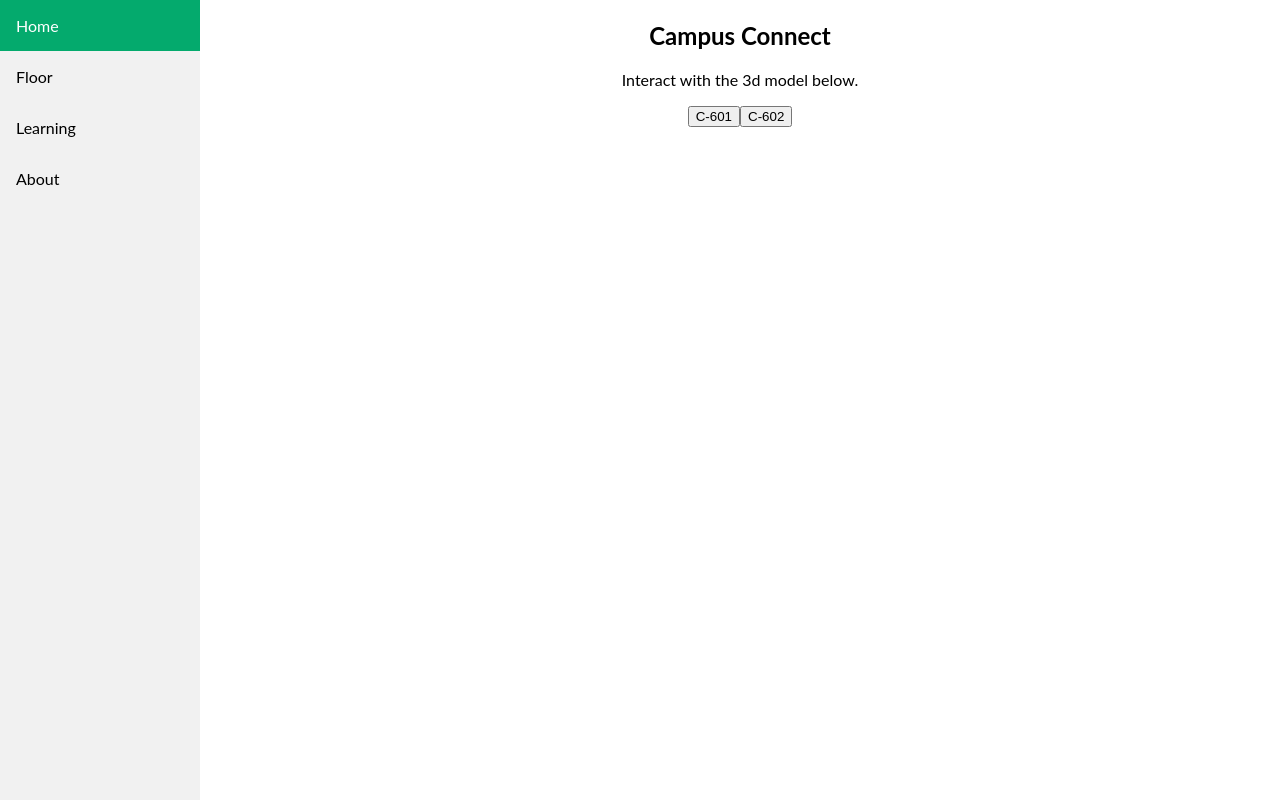
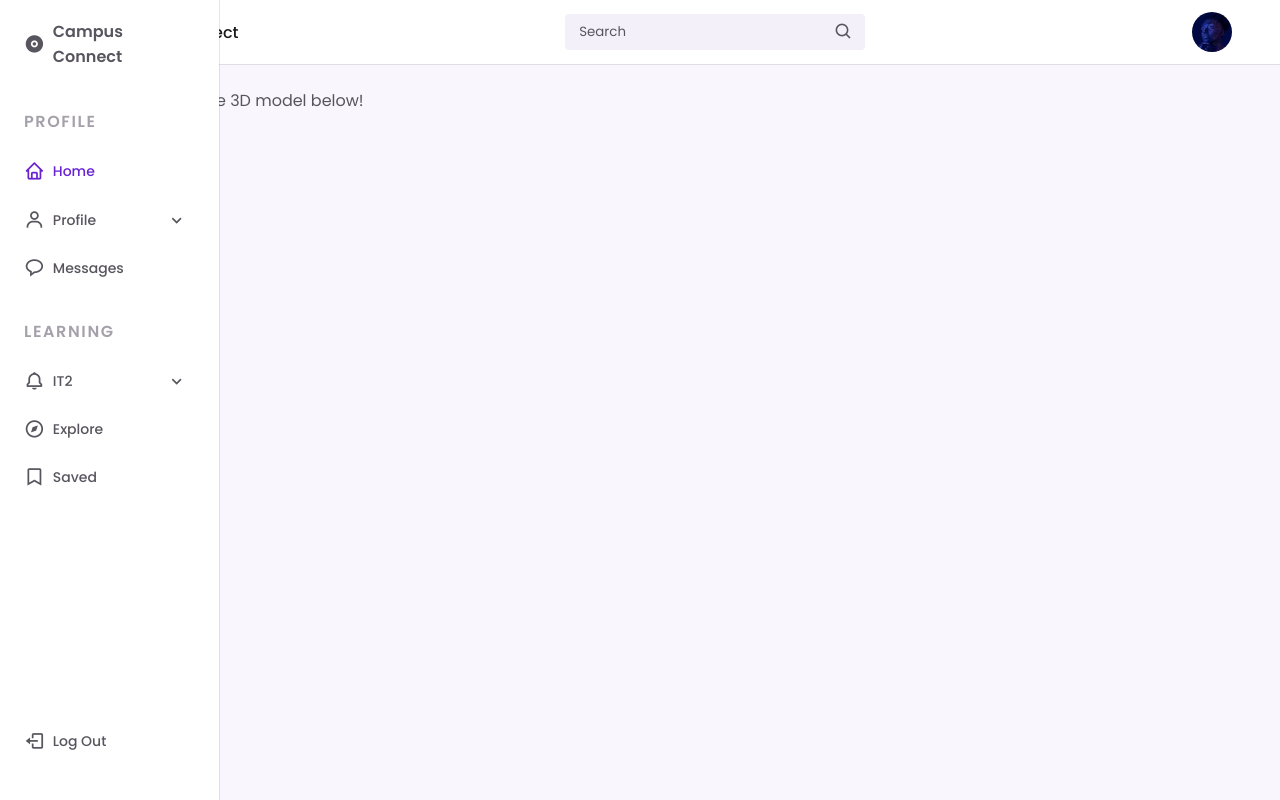
Before and after one commit to Kushal-Dev94/CampusConnect, a plain HTML site: page index.html in a window 1280 px wide. Drawn offline with nearby package versions, Linux system fonts and the light colour scheme; some packages are replaced by stand-ins of ours; a script that the page names is missing.

Commit message:
Updated the sidebar

```diff
--- /dev/null
+++ b/assets/js/main.js
@@ -0,0 +1,26 @@
+/*==================== SHOW NAVBAR ====================*/
+const showMenu = (headerToggle, navbarId) =>{
+    const toggleBtn = document.getElementById(headerToggle),
+    nav = document.getElementById(navbarId)
+
+    // Validate that variables exist
+    if(headerToggle && navbarId){
+        toggleBtn.addEventListener('click', ()=>{
+            // We add the show-menu class to the div tag with the nav__menu class
+            nav.classList.toggle('show-menu')
+            // change icon
+            toggleBtn.classList.toggle('bx-x')
+        })
+    }
+}
+showMenu('header-toggle','navbar')
+
+/*==================== LINK ACTIVE ====================*/
+const linkColor = document.querySelectorAll('.nav__link')
+
+function colorLink(){
+    linkColor.forEach(l => l.classList.remove('active'))
+    this.classList.add('active')
+}
+
+linkColor.forEach(l => l.addEventListener('click', colorLink))
--- /dev/null
+++ b/assets/scss/styles.scss
@@ -0,0 +1,320 @@
+/*========== GOOGLE FONTS ==========*/
+@import url('https://fonts.googleapis.com/css2?family=Poppins:wght@400;500;600&display=swap');
+
+/*========== VARIABLES CSS ==========*/
+:root{
+    --header-height: 3.5rem;
+    --nav-width: 219px;
+
+    /*========== Colors ==========*/
+    --first-color: #6923D0;
+    --first-color: purple;
+    --first-color-light: #F4F0FA;
+    --title-color: #19181B;
+    --text-color: #58555E;
+    --text-color-light: #A5A1AA;
+    --body-color: #F9F6FD;
+    --container-color: #FFFFFF;
+
+    /*========== Font and typography ==========*/
+    --body-font: 'Poppins', sans-serif;
+
+    --normal-font-size: .938rem;
+    --small-font-size: .75rem;
+    --smaller-font-size: .75rem;
+
+    @media screen and (min-width: 1024px){
+        --normal-font-size: 1rem;
+        --small-font-size: .875rem;
+        --smaller-font-size: .813rem;
+    }
+
+    /*========== Font weight ==========*/
+    --font-medium: 500;
+    --font-semi-bold: 600;
+
+    /*========== z index ==========*/
+    --z-fixed: 100;
+}
+
+/*========== BASE ==========*/
+*,::before,::after{
+    box-sizing: border-box;
+}
+
+body{
+    margin: var(--header-height) 0 0 0;
+    padding: 1rem 1rem 0;
+    font-family: var(--body-font);
+    font-size: var(--normal-font-size);
+    background-color: var(--body-color);
+    color: var(--text-color);
+}
+h3{
+    margin: 0;
+}
+
+a{
+    text-decoration: none;
+}
+img{
+    max-width: 100%;
+    height: auto;
+}
+
+/*========== HEADER ==========*/
+.header{
+    position: fixed;
+    top: 0;
+    left: 0;
+    width: 100%;
+    background-color: var(--container-color);
+    box-shadow: 0 1px 0 rgba(22, 8, 43, .1);
+    padding: 0 1rem;
+    z-index: var(--z-fixed);
+
+    &__container{
+        display: flex;
+        align-items: center;
+        height: var(--header-height);
+        justify-content: space-between;
+    }
+
+    &__img{
+        width: 35px;
+        height: 35px;
+        border-radius: 50%;
+    }
+    &__logo{
+        color: var(--title-color);
+        font-weight: var(--font-medium);
+        display: none;
+    }
+    &__search{
+        display: flex;
+        padding: .40rem .75rem;
+        background-color: var(--first-color-light);
+        border-radius: .25rem;
+    }
+    &__input{
+        width: 100%;
+        border: none;
+        outline: none;
+        background-color: var(--first-color-light);
+
+        &::placeholder{
+            font-family: var(--body-font);
+            color: var(--text-color);
+        }
+    }
+    &__icon,
+    &__toggle{
+        font-size: 1.2rem;
+    }
+    &__toggle{
+        color: var(--title-color);
+        cursor: pointer;
+    }
+}
+
+/*========== NAV ==========*/
+.nav{
+    position: fixed;
+    top: 0;
+    left: -100%;
+    height: 100vh;
+    padding: 1rem 1rem 0;
+    background-color: var(--container-color);
+    box-shadow: 1px 0 0 rgba(22, 8, 43, .1);
+    z-index: var(--z-fixed);
+    transition: .4s;
+
+    &__container{
+        height: 100%;
+        display: flex;
+        flex-direction: column;
+        justify-content: space-between;
+        padding-bottom: 3rem;
+        overflow: auto;
+        scrollbar-width: none; /* For mozilla */
+
+        /* For Google Chrome and others */
+        &::-webkit-scrollbar {
+            display: none;
+        }
+    }
+
+
+    &__logo{
+        font-weight: var(--font-semi-bold);
+        margin-bottom: 2.5rem;
+    }
+
+    &__list,
+    &__items{
+        display: grid;
+    }
+    &__list{
+        row-gap: 2.5rem;
+    }
+    &__items{
+        row-gap: 1.5rem;
+    }
+    &__subtitle{
+        font-size: var(--normal-font-size);
+        text-transform: uppercase;
+        letter-spacing: .1rem;
+        color: var(--text-color-light);
+    }
+    &__link{
+        display: flex;
+        align-items: center;
+        color: var(--text-color);
+
+        &:hover{
+            color: var(--first-color);
+        }
+    }
+    &__icon{
+        font-size: 1.2rem;
+        margin-right: .5rem;
+    }
+    &__name{
+        font-size: var(--small-font-size);
+        font-weight: var(--font-medium);
+        white-space: nowrap;
+    }
+    &__logout{
+        margin-top: 5rem;
+    }
+
+    /* Dropdown */
+    &__dropdown{
+        overflow: hidden;
+        max-height: 21px;
+        transition: .4s ease-in-out;
+
+        &-collapse{
+            background-color: var(--first-color-light);
+            border-radius: .25rem;
+            margin-top: 1rem;
+        }
+        &-content{
+            display: grid;
+            row-gap: .5rem;
+            padding: .75rem 2.5rem .75rem 1.8rem;
+        }
+
+        &-item{
+            font-size: var(--smaller-font-size);
+            font-weight: var(--font-medium);
+            color: var(--text-color);
+
+            &:hover{
+                color: var(--first-color);
+            }
+        }
+        &-icon{
+            margin-left: auto;
+            transition: .4s;
+        }
+
+        /* Show collapse */
+        &:hover{
+            max-height: 100rem;
+        }
+
+        /*Rotate icon arrow*/
+        &:hover  &-icon{
+            transform: rotate(180deg);
+        }
+    }
+}
+
+/*===== Show menu =====*/
+.show-menu{
+    left: 0;
+}
+
+/*===== Active link =====*/
+.active{
+    color: var(--first-color);
+}
+
+/* ========== MEDIA QUERIES ==========*/
+/* For small devices reduce search*/
+@media screen and (max-width: 320px){
+    .header{
+        &__search{
+            width: 70%;
+        }
+    }
+}
+
+@media screen and (min-width: 768px){
+    body{
+        padding: 1rem 3rem 0 6rem;
+    }
+
+    .header{
+        padding: 0 3rem 0 6rem;
+
+        &__container{
+            height: calc(var(--header-height) + .5rem);
+        }
+        &__search{
+            width: 300px;
+            padding: .55rem .75rem;
+        }
+        &__toggle{
+            display: none;
+        }
+        &__logo{
+            display: block;
+        }
+        &__img{
+            width: 40px;
+            height: 40px;
+            order: 1;
+        }
+    }
+
+    .nav{
+        left: 0;
+        padding: 1.2rem 1.5rem 0;
+        width: 68px;
+
+        &__items{
+            row-gap: 1.7rem;
+        }
+
+        &__icon{
+            font-size: 1.3rem;
+        }
+
+        &__logo-name,
+        &__name,
+        &__subtitle,
+        &__dropdown-icon{
+            opacity: 0;
+            transition: .3s;
+        }
+
+        &:hover{
+           width: var(--nav-width);
+        }
+
+        &:hover &__logo-name{
+            opacity: 1;
+        }
+        &:hover &__subtitle{
+            opacity: 1;
+        }
+        &:hover &__name{
+            opacity: 1;
+        }
+        &:hover &__dropdown-icon{
+            opacity: 1;
+        }
+    }
+}
--- a/index.html
+++ b/index.html
@@ -5,34 +5,141 @@
   <meta charset="UTF-8">
   <meta name="viewport" content="width=device-width, initial-scale=1.0">
   <title>Campus Connect</title>
-  <link rel="stylesheet" href="style.css">
+  <!--========== BOX ICONS ==========-->
+  <link rel="stylesheet" href="https://cdn.jsdelivr.net/npm/boxicons@latest/css/boxicons.min.css">
+
+  <!--========== CSS ==========-->
+  <link rel="stylesheet" href="assets/css/styles.css">
+  <script src="assets/js/main.js"></script>
+
   <link rel="script" href="script.js">
   <script type="module" src="https://ajax.googleapis.com/ajax/libs/model-viewer/3.1.1/model-viewer.min.js"></script>
 </head>
 
 <body>
-  <div class="sidebar">
-    <a class="active" href="home">Home</a>
-    <a href="#floors">Floor</a>
-    <a href="#learning">Learning</a>
-    <a href="#about">About</a>
-  </div>
+        <!--========== HEADER ==========-->
+        <header class="header">
+          <div class="header__container">
+              <img src="assets/img/perfil.jpg" alt="" class="header__img">
+
+              <a href="#" class="header__logo">Campus Connect</a>
+
+              <div class="header__search">
+                  <input type="search" placeholder="Search" class="header__input">
+                  <i class='bx bx-search header__icon'></i>
+              </div>
+
+              <div class="header__toggle">
+                  <i class='bx bx-menu' id="header-toggle"></i>
+              </div>
+          </div>
+      </header>
+
+      <!--========== NAV ==========-->
+      <div class="nav" id="navbar">
+          <nav class="nav__container">
+              <div>
+                  <a href="#" class="nav__link nav__logo">
+                      <i class='bx bxs-disc nav__icon' ></i>
+                      <span class="nav__logo-name">Campus Connect</span>
+                  </a>
+
+                  <div class="nav__list">
+                      <div class="nav__items">
+                          <h3 class="nav__subtitle">Profile</h3>
+
+                          <a href="#" class="nav__link active">
+                              <i class='bx bx-home nav__icon' ></i>
+                              <span class="nav__name">Home</span>
+                          </a>
+
+                          <div class="nav__dropdown">
+                              <a href="#" class="nav__link">
+                                  <i class='bx bx-user nav__icon' ></i>
+                                  <span class="nav__name">Profile</span>
+                                  <i class='bx bx-chevron-down nav__icon nav__dropdown-icon'></i>
+                              </a>
+
+                              <div class="nav__dropdown-collapse">
+                                  <div class="nav__dropdown-content">
+                                      <a href="#" class="nav__dropdown-item">Passwords</a>
+                                      <a href="#" class="nav__dropdown-item">Mail</a>
+                                      <a href="#" class="nav__dropdown-item">Accounts</a>
+                                  </div>
+                              </div>
+                          </div>
+
+                          <a href="#" class="nav__link">
+                              <i class='bx bx-message-rounded nav__icon' ></i>
+                              <span class="nav__name">Messages</span>
+                          </a>
+                      </div>
+
+                      <div class="nav__items">
+                          <h3 class="nav__subtitle">Learning</h3>
+
+                          <div class="nav__dropdown">
+                              <a href="#" class="nav__link">
+                                  <i class='bx bx-bell nav__icon' ></i>
+                                  <span class="nav__name">IT2</span>
+                                  <i class='bx bx-chevron-down nav__icon nav__dropdown-icon'></i>
+                              </a>
+
+                              <div class="nav__dropdown-collapse">
+                                  <div class="nav__dropdown-content">
+                                      <a href="#" class="nav__dropdown-item">Syllabus</a>
+                                      <a href="#" class="nav__dropdown-item">Timetable</a>
+                                      <a href="#" class="nav__dropdown-item">Notes</a>
+                                      <a href="#" class="nav__dropdown-item">PYQs</a>
+                                  </div>
+                              </div>
+
+                          </div>
+
+                          <a href="#" class="nav__link">
+                              <i class='bx bx-compass nav__icon' ></i>
+                              <span class="nav__name">Explore</span>
+                          </a>
+                          <a href="#" class="nav__link">
+                              <i class='bx bx-bookmark nav__icon' ></i>
+                              <span class="nav__name">Saved</span>
+                          </a>
+                      </div>
+                  </div>
+              </div>
+
+              <a href="#" class="nav__link nav__logout">
+                  <i class='bx bx-log-out nav__icon' ></i>
+                  <span class="nav__name">Log Out</span>
+              </a>
+          </nav>
+      </div>
+
+      <!--========== CONTENTS ==========-->
+      <main>
+          <section>
+              <p>Interact with the 3D model below!</p>
+      </main>
 
   <div class="content">
-    <h2>Campus Connect</h2>
-    <p>Interact with the 3d model below.</p>
-
     <div>
-      <model-viewer src="6th_scans/3d_models/6thFloor.glb" ar ar-modes="webxr scene-viewer quick-look" camera-controls shadow-intensity="1" environment-image="6th_scans/3d_models/pillars_1k.hdr" exposure="1" auto-rotate camera-orbit="-361.1deg 49.54deg 6514m" field-of-view="22.98deg">
-        <button class="Hotspot" slot="hotspot-2" data-position="31828.469774156987m 9.094947017729282e-13m 12238.0255923783m" data-normal="0m 1m 0m" data-visibility-attribute="visible">
-            <div class="HotspotAnnotation">C-601</div>
-        </button><button class="Hotspot" slot="hotspot-3" data-position="33590.854707373655m 0m 12239.863447393724m" data-normal="0m 1m 0m" data-visibility-attribute="visible">
-            <div class="HotspotAnnotation">C-602</div>
+      <model-viewer id="6thfloor" src="6th_scans/3d_models/6thFloor.glb" ar ar-modes="webxr scene-viewer quick-look"
+        camera-controls shadow-intensity="1" environment-image="6th_scans/3d_models/pillars_1k.hdr" exposure="1"
+        auto-rotate camera-orbit="-361.1deg 49.54deg 6514m" field-of-view="22.98deg">
+        <button style="border-radius: 30px;" class="Hotspot" slot="hotspot-2"
+          data-position="31828.469774156987m 0m 12238.0255923783m" data-normal="0m 1m 0m"
+          data-visibility-attribute="visible">
+          <div onclick="window.open('http://google.pl', '_blank');" class="HotspotAnnotation">C-601</div>
+        </button>
+        <button style="border-radius: 30px;" class="Hotspot" slot="hotspot-3"
+          data-position="33590.854707373655m 0m 12239.863447393724m" data-normal="0m 1m 0m"
+          data-visibility-attribute="visible">
+          <div onclick="window.open('http://google.pl', '_blank');" class="HotspotAnnotation">C-602</div>
         </button>
         <div class="progress-bar hide" slot="progress-bar">
-            <div class="update-bar"></div>
+          <div class="update-bar"></div>
         </div>
-    </model-viewer>
+      </model-viewer>
 
 
     </div>
```
Also changed, not shown: assets/css/styles.css (added), assets/img/perfil.jpg (added).
